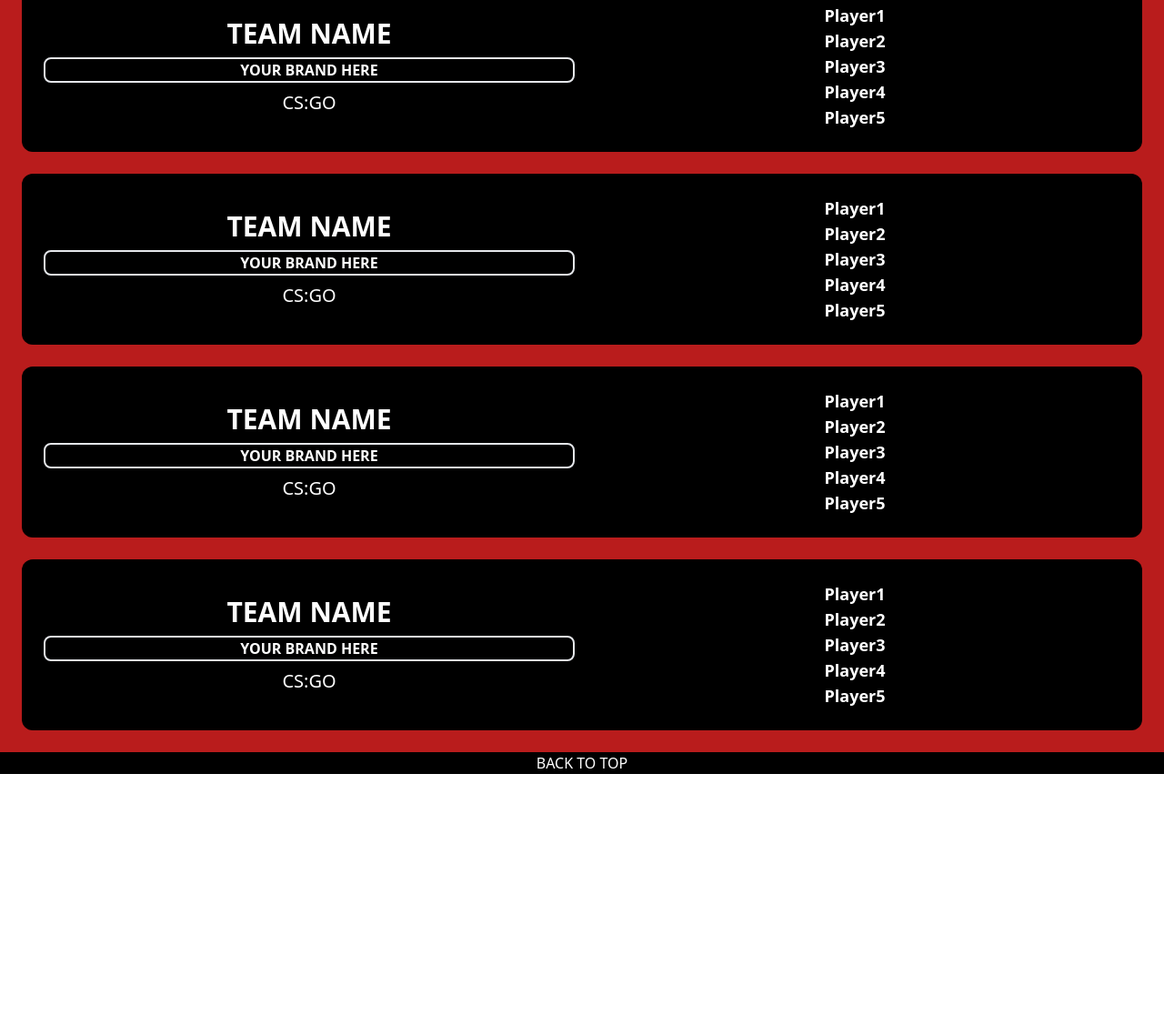
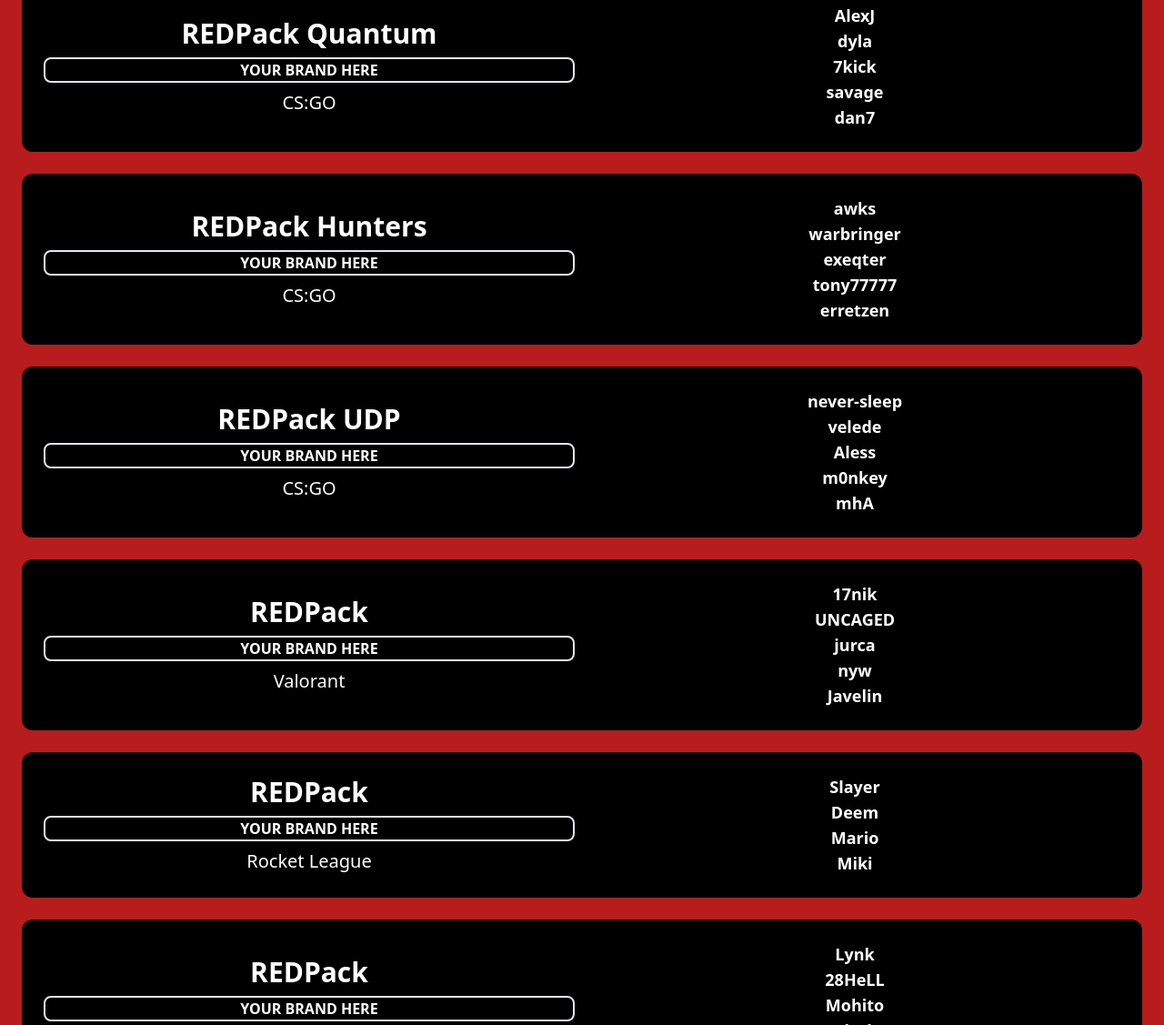
Before and after one commit to REDPack-eSports/redpack-web-old, a Gatsby site: page / in a window 1280 px wide. Shown: the part 2601-3728 px from the top of the page at 91% size. Before the commit the page ends 3452 px from the top, so only its background shows below. Built offline with nearby package versions, Linux system fonts and the light colour scheme; Gatsby itself is replaced by a stand-in of ours.

Commit message:
added social media links and teams

```diff
--- a/src/components/social_media_bar.jsx
+++ b/src/components/social_media_bar.jsx
@@ -10,11 +10,21 @@
           {callToAction}
         </h2>
         <div className="flex gap-6 justify-center text-4xl text-cyan-400">
-            <BsYoutube />
-            <BsTwitter />
-            <BsInstagram />
-            <BsFacebook />
-            <BsTwitch />
+            <a href="https://www.youtube.com/c/REDPackEsports">
+              <BsYoutube />
+            </a>
+            <a href="https://twitter.com/RedPackEsports">
+              <BsTwitter />
+            </a>
+            <a href="https://www.instagram.com/_redpack_">
+              <BsInstagram />
+            </a>
+            <a href="https://www.facebook.com/redpackesports">
+              <BsFacebook />
+            </a>
+            <a href="https://www.twitch.tv/redpackorg">
+              <BsTwitch />
+            </a>
         </div>
 
     </div>
--- a/src/components/team.jsx
+++ b/src/components/team.jsx
@@ -1,27 +1,23 @@
 import React from 'react'
 
-const Team = () => {
-  const sponsor = "YOUR BRAND HERE"
-  const name = "TEAM NAME"
-  const game = "CS:GO"
-  const players = ["Player1", "Player2", "Player3", "Player4", "Player5"]
+const Team = (props) => {
   return (
     <div className="bg-black rounded-xl p-6
                     grid grid-cols-2 gap-4">
         <div className="flex flex-col gap-2 text-center my-auto">
           <h1 className="text-3xl font-black">
-            {name}
+            {props.name}
           </h1>
           <p className="text-center text-base font-semibold
                        border-2 rounded-lg">
-            {sponsor}
+            {props.sponsor}
           </p>
           <h2 className="text-xl">
-            {game}
+            {props.game}
           </h2>
         </div>
         <div className="text-center font-black text-lg my-auto">
-          {players.map((player) => (
+          {props.players.map((player) => (
             <p>{player}</p>
           ))}
         </div>
--- a/src/components/teams_showcase.jsx
+++ b/src/components/teams_showcase.jsx
@@ -4,14 +4,56 @@
 import Team from './team'
 
 const TeamShowcase = () => {
+  const teams = [
+    {
+      name: "REDPack Quantum",
+      game: "CS:GO",
+      sponsor: "YOUR BRAND HERE",
+      players: ["AlexJ", "dyla", "7kick", "savage", "dan7"],
+    },
+    {
+      name: "REDPack Hunters",
+      game: "CS:GO",
+      sponsor: "YOUR BRAND HERE",
+      players: ["awks", "warbringer", "exeqter", "tony77777", "erretzen"],
+    },
+    {
+      name: "REDPack UDP",
+      game: "CS:GO",
+      sponsor: "YOUR BRAND HERE",
+      players: ["never-sleep", "velede", "Aless", "m0nkey", "mhA"],
+    },
+    {
+      name: "REDPack",
+      game: "Valorant",
+      sponsor: "YOUR BRAND HERE",
+      players: ["17nik", "UNCAGED", "jurca", "nyw", "Javelin"],
+    },
+    {
+      name: "REDPack",
+      game: "Rocket League",
+      sponsor: "YOUR BRAND HERE",
+      players: ["Slayer", "Deem", "Mario", "Miki"],
+    },
+    {
+      name: "REDPack",
+      game: "Fortnite",
+      sponsor: "YOUR BRAND HERE",
+      players: ["Lynk", "28HeLL", "Mohito", "Glxck", "Ansilexx"],
+    },
+  ]
+
   return (
     <div className="p-6 bg-red-700">
         <SectionHeader name="TEAMS"/>
         <div className="grid grid-cols-1 gap-6">
-            <Team />
-            <Team />
-            <Team />
-            <Team />
+          {teams.map((team) => (
+            <Team name={team.name}
+                  game={team.game}
+                  sponsor={team.sponsor}
+                  players={team.players}
+            />
+          ))}
         </div>
     </div>
   )
```
